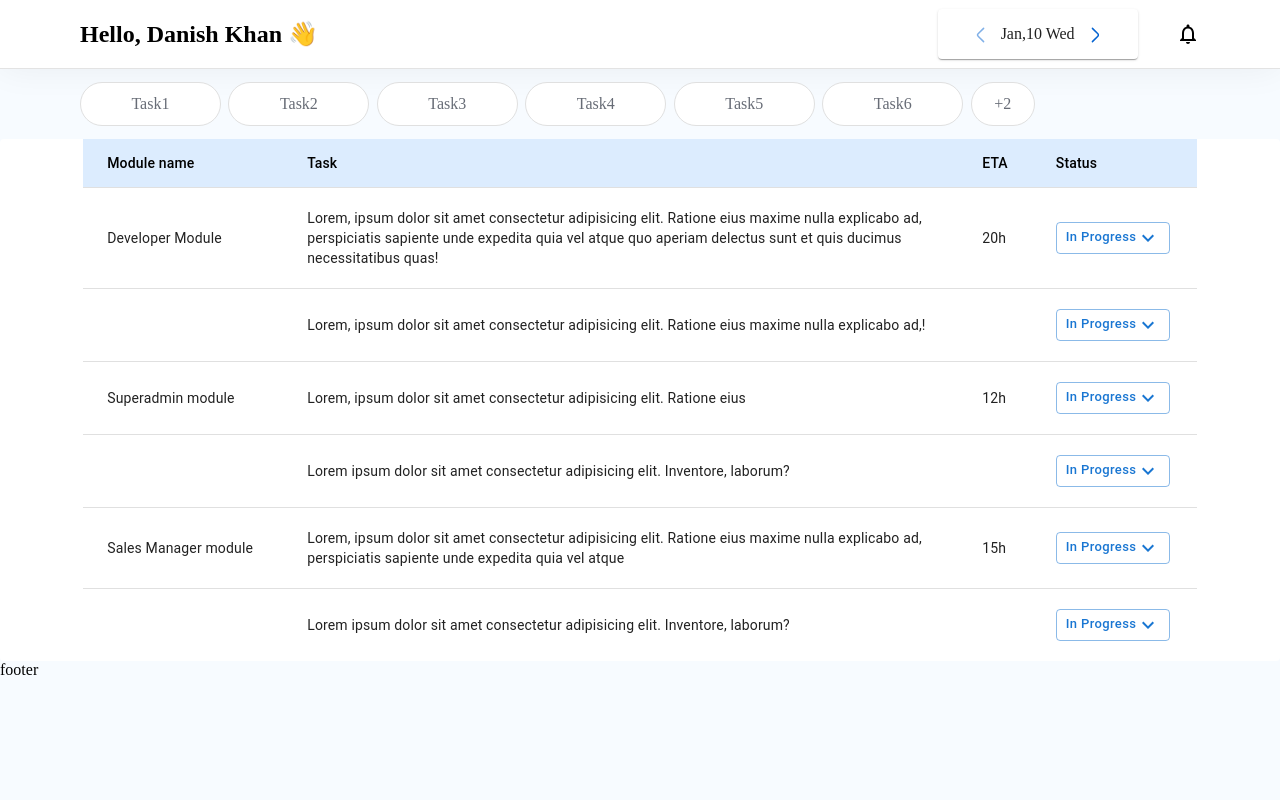
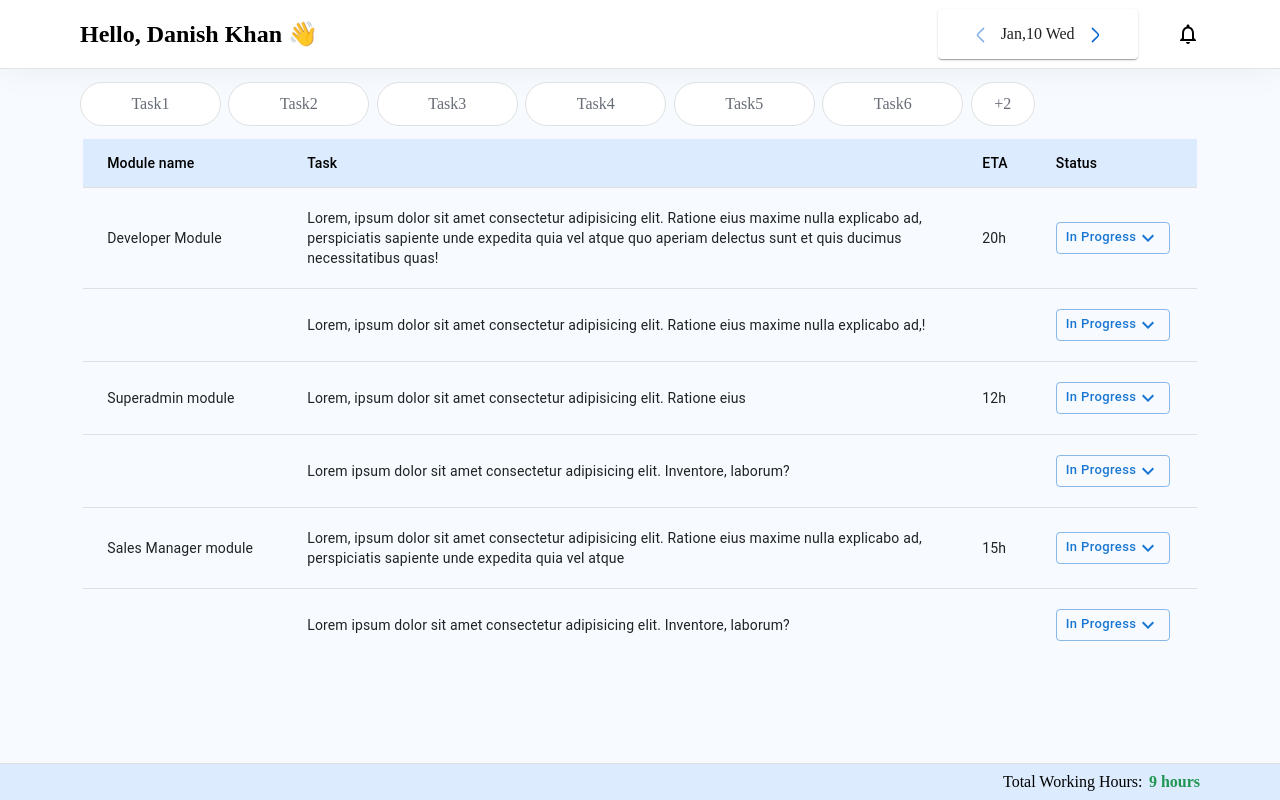
Before and after one commit to MunafHajir/tasksheet-manager, a React (Create React App) app in the folder tasksheet-manager/: page / in a window 1280 px wide. Built offline with nearby package versions, Linux system fonts and the light colour scheme.

Commit message:
adde user-footer section

```diff
--- a/tasksheet-manager/src/Pages/User_Pages/User-Header-Footer/Footer.jsx
+++ b/tasksheet-manager/src/Pages/User_Pages/User-Header-Footer/Footer.jsx
@@ -1,10 +1,53 @@
 import React from 'react'
+import { createUseStyles } from 'react-jss'
+const Footer = () => {
 
-const Footer = () => {
+  const useStyles = createUseStyles({
+    '@global': {
+      '*': {
+        margin: 0,
+        padding: 0,
+        boxSizing: 'border-box', // Ensures padding and border are included in the element's total width and height
+      },
+    },
+    footer: {
+      display: "flex",
+      justifyContent: "center",
+      borderTop: "1px solid var(--Gray-5, #E0E0E0)",
+      background: "#DCECFE",
+      padding:"0.7% 0",
+      position:"fixed",
+      bottom:"0",
+      width:"100vw"
+    },
+    footerContainer:{
+    width:"87.5vw",
+    display:"flex",
+    justifyContent:"flex-end",
+    },
+    container: {
+    display:"flex",
+    gap:"0.5vw"
+    },
+    hours:{
+      color: "var(--Green-1, #219653)",
+      fontWeight: "700",
+    }
+
+  })
+
+
+  const classes = useStyles()
   return (
-    <div>
-      footer
-    </div>
+    <footer className={classes.footer}>
+      <div className={classes.footerContainer}>
+      <div className={classes.container}>
+        <p>Total Working Hours:</p>
+        <h4 className={classes.hours}>9 hours</h4>
+      </div>
+
+      </div>
+    </footer>
   )
 }
 
--- a/tasksheet-manager/src/Pages/User_Pages/User.js
+++ b/tasksheet-manager/src/Pages/User_Pages/User.js
@@ -6,7 +6,7 @@ import CurrentUserTable from "./UserTable/CurrentUserTable"
 
 const User = () => {
   return (
-    <Layout >
+    <Layout  >
       <CurrentUserTable/>
     </Layout>
   )
--- a/tasksheet-manager/src/Pages/User_Pages/UserTable/CurrentUserTable.jsx
+++ b/tasksheet-manager/src/Pages/User_Pages/UserTable/CurrentUserTable.jsx
@@ -86,11 +86,13 @@ const StyledTableCell = styled(TableCell)(({ theme }) => ({
     },
     table:{
         width:"87vw",
+        backgroundColor:"transparent",
     },
     tablesection:{
         boxShadow: "none",
         display:"flex",
-        justifyContent:"center"
+        justifyContent:"center",
+        backgroundColor:"transparent",
     },
   });
 
```
